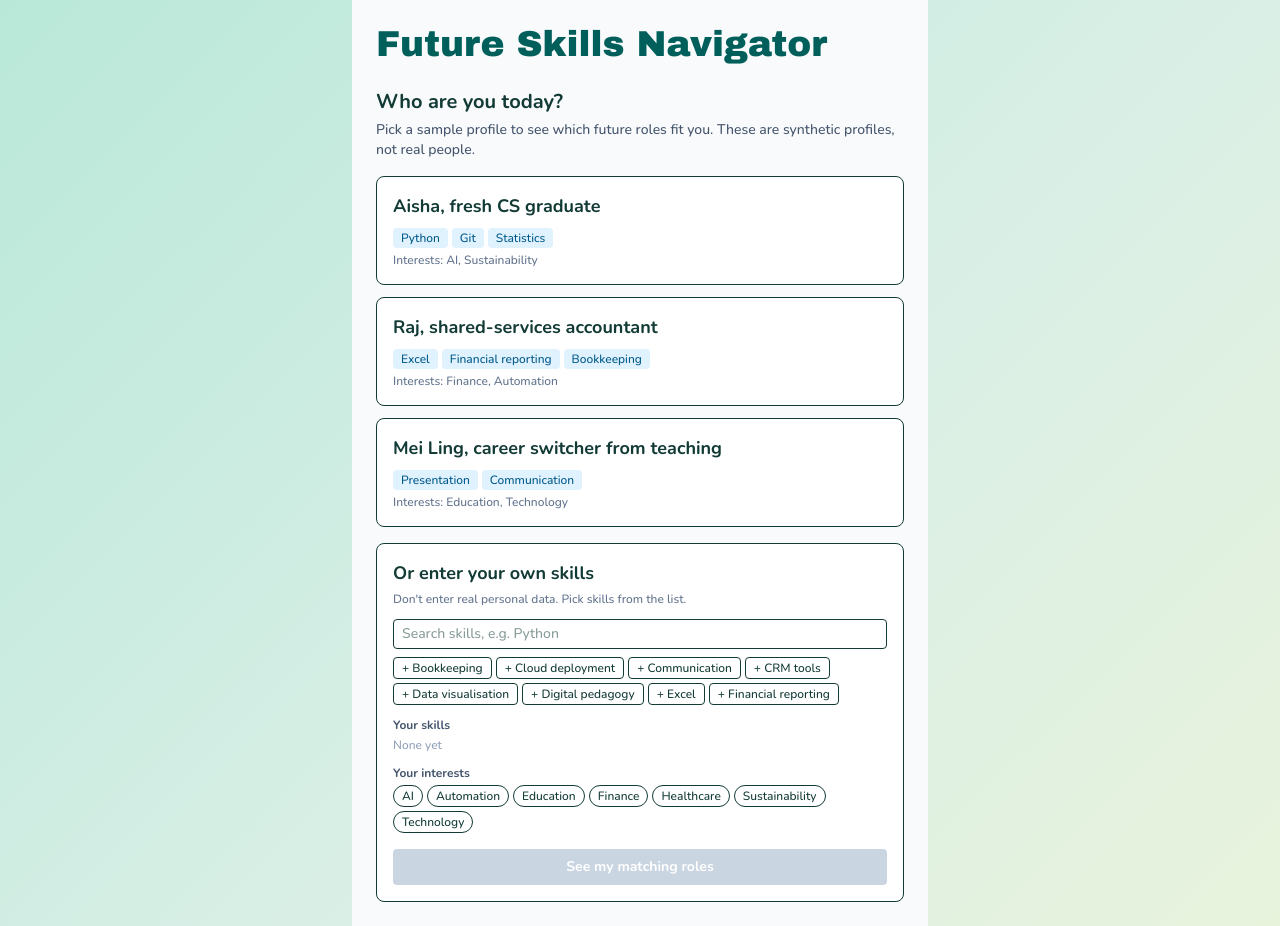
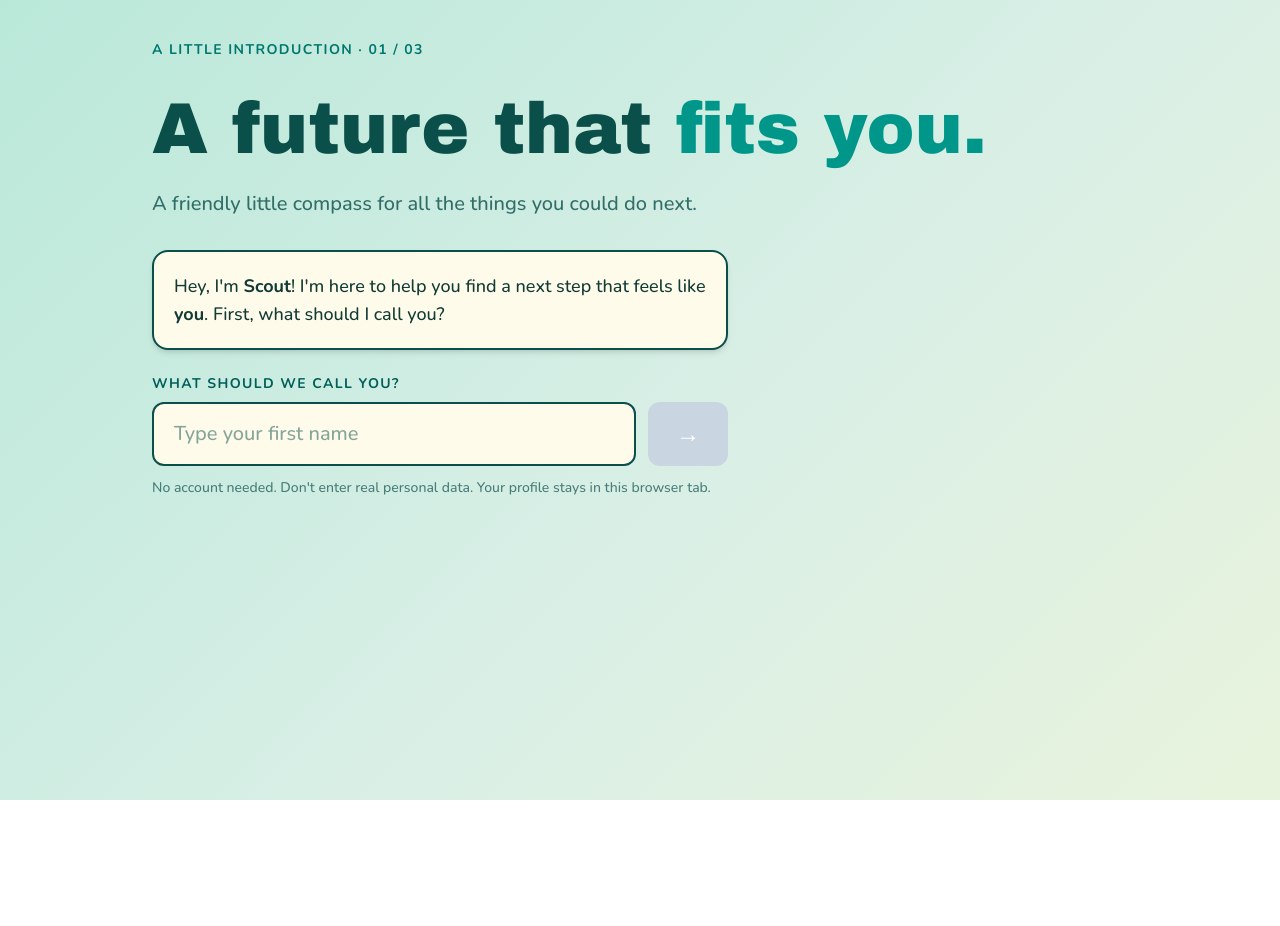
Before and after one commit to azzaladgham/SDC_Hackathon, a React (Vite) app in the folder web/: page / in a window 1280 px wide. After the commit the page ends 800 px from the top, so only its background shows below. Built offline with nearby package versions, Linux system fonts and the light colour scheme; a web font is replaced by a local one.

Commit message:
web: add name and country screens

```diff
--- a/web/src/App.tsx
+++ b/web/src/App.tsx
@@ -7,6 +7,8 @@ import SourceBadge from "./components/SourceBadge";
 import SdgChip from "./components/SdgChip";
 import RoleDetail from "./components/RoleDetail";
 import ProfilePicker from "./components/ProfilePicker";
+import NameScreen from "./components/NameScreen";
+import CountryScreen from "./components/CountryScreen";
 import TrendChart from "./components/TrendChart";
 import IntakeForm from "./components/IntakeForm";
 import { titleCase } from "./utils";
@@ -20,6 +22,8 @@ function App() {
   const [profiles, setProfiles] = useState<Profile[]>([]);
   const [profile, setProfile] = useState<Profile | null>(null);
   const [sdgWeight, setSdgWeight] = useState(0);
+  const [name, setName] = useState<string | null>(null);
+  const [country, setCountry] = useState<string | null>(null);
   const [trends, setTrends] = useState<SkillTrend[]>([]);
 
   useEffect(() => { getSnapshots().then(setDates); getProfiles().then(setProfiles); }, []);
@@ -32,6 +36,10 @@ function App() {
   const ranked = [...matches].sort((a, b) => adjusted(b) - adjusted(a));
   const selectedMatch = ranked.find((r) => r.role.title === selected);
 
+
+  if (!name) return <NameScreen onNext={setName} />;
+  if (!country)
+    return <CountryScreen name={name} onNext={setCountry} onBack={() => setName(null)} />;
   return (
     <div className="min-h-screen bg-slate-50 p-6 max-w-xl mx-auto">
       <h1 className="font-display text-4xl text-teal-800">Future Skills Navigator</h1>
--- /dev/null
+++ b/web/src/components/CountryScreen.tsx
@@ -0,0 +1,55 @@
+type Country = { code: string; name: string; note: string };
+
+export const COUNTRIES: Country[] = [
+  { code: "MY", name: "Malaysia", note: "HRD Corp courses available" },
+  { code: "SG", name: "Singapore", note: "Local data coming soon" },
+  { code: "ID", name: "Indonesia", note: "Local data coming soon" },
+  { code: "GLOBAL", name: "Global", note: "Worldwide trend data (arXiv + Hacker News)" },
+];
+
+type Props = {
+  name: string;
+  onNext: (countryCode: string) => void;
+  onBack: () => void;
+};
+
+export default function CountryScreen({ name, onNext, onBack }: Props) {
+  return (
+    <div className="mx-auto max-w-5xl px-6 py-10">
+      <p className="text-sm font-bold uppercase tracking-widest text-teal-700">
+        A little introduction · 02 / 03
+      </p>
+
+      <h1 className="font-display mt-6 text-5xl leading-tight text-teal-900 md:text-6xl">
+        Where are you based, <span className="text-teal-600">{name}</span>?
+      </h1>
+      <p className="mt-4 max-w-2xl text-xl text-teal-900/80">
+        Job markets and AI disruption differ between countries. Pick yours so the
+        results can reflect it.
+      </p>
+
+      <ul className="mt-8 grid gap-4 sm:grid-cols-2">
+        {COUNTRIES.map((c) => (
+          <li key={c.code}>
+            <button
+              onClick={() => onNext(c.code)}
+              className="w-full rounded-2xl border-2 border-teal-900 bg-amber-50 p-6 text-left shadow-md transition hover:-translate-y-1 hover:bg-white"
+            >
+              <div className="font-display text-3xl text-teal-900">{c.name}</div>
+              <div className="mt-2 text-base text-teal-900/70">{c.note}</div>
+            </button>
+          </li>
+        ))}
+      </ul>
+
+      <p className="mt-5 text-sm text-teal-900/70">
+        Where we have no local data yet, we say so and use global data instead.
+        We never invent numbers.
+      </p>
+
+      <button onClick={onBack} className="mt-6 text-lg font-semibold text-teal-800 hover:underline">
+        ← Back
+      </button>
+    </div>
+  );
+}
--- /dev/null
+++ b/web/src/components/NameScreen.tsx
@@ -0,0 +1,52 @@
+import { useState } from "react";
+
+type Props = { onNext: (name: string) => void };
+
+export default function NameScreen({ onNext }: Props) {
+  const [name, setName] = useState("");
+  const ready = name.trim().length > 0;
+
+  return (
+    <div className="mx-auto max-w-5xl px-6 py-10">
+      <p className="text-sm font-bold uppercase tracking-widest text-teal-700">
+        A little introduction · 01 / 03
+      </p>
+
+      <h1 className="font-display mt-6 text-6xl leading-tight text-teal-900 md:text-7xl">
+        A future that <span className="text-teal-600">fits you.</span>
+      </h1>
+      <p className="mt-4 text-xl text-teal-900/80">
+        A friendly little compass for all the things you could do next.
+      </p>
+
+      <div className="mt-8 max-w-xl rounded-2xl border-2 border-teal-900 bg-amber-50 p-5 text-lg shadow-md">
+        Hey, I'm <b>Scout</b>! I'm here to help you find a next step that feels like{" "}
+        <b>you</b>. First, what should I call you?
+      </div>
+
+      <label className="mt-6 block text-sm font-bold uppercase tracking-widest text-teal-800">
+        What should we call you?
+      </label>
+      <div className="mt-2 flex max-w-xl gap-3">
+        <input
+          value={name}
+          onChange={(e) => setName(e.target.value)}
+          onKeyDown={(e) => e.key === "Enter" && ready && onNext(name.trim())}
+          placeholder="Type your first name"
+          className="flex-1 rounded-xl border-2 border-teal-900 bg-amber-50 px-5 py-4 text-xl placeholder:text-teal-900/50"
+        />
+        <button
+          onClick={() => ready && onNext(name.trim())}
+          disabled={!ready}
+          className="rounded-xl bg-teal-900 px-7 text-2xl text-white disabled:bg-slate-300"
+          aria-label="Next"
+        >
+          →
+        </button>
+      </div>
+      <p className="mt-3 text-sm text-teal-900/70">
+        No account needed. Don't enter real personal data. Your profile stays in this browser tab.
+      </p>
+    </div>
+  );
+}
```
